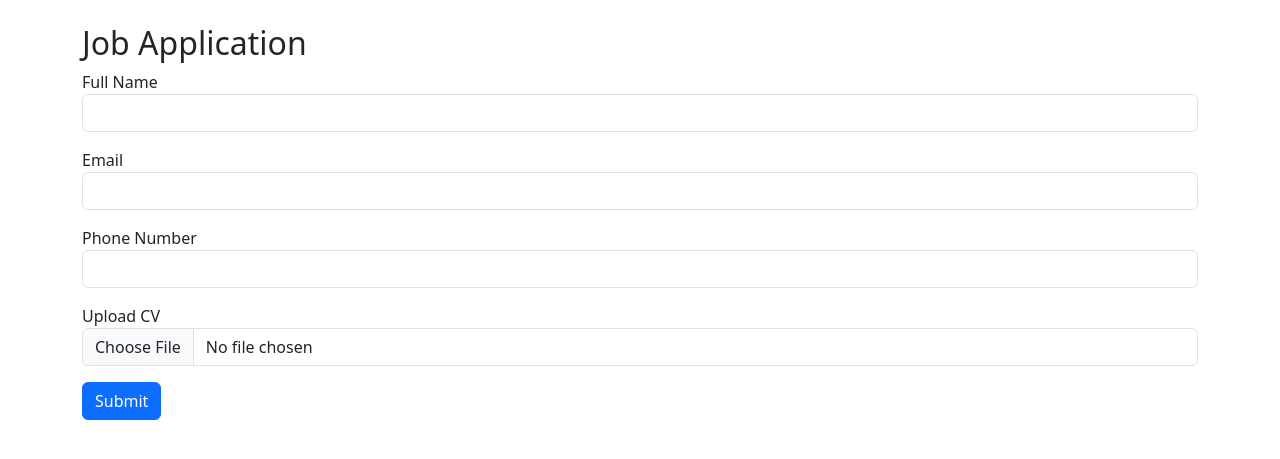
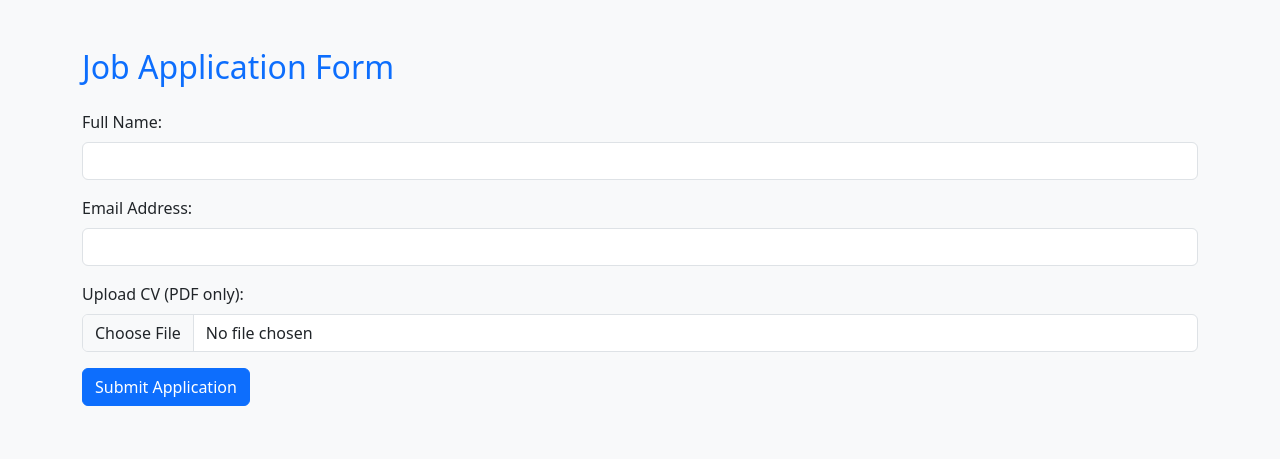
Before and after one commit to bashirubash/AI_Resume_Screening_System, a Flask app: page /apply in a window 1280 px wide. Shown: the top 459 px of the page. Run offline with Flask 3, Linux system fonts and the light colour scheme.

Commit message:
Update apply.html

```diff
--- a/templates/apply.html
+++ b/templates/apply.html
@@ -1,41 +1,28 @@
 <!DOCTYPE html>
-<html>
+<html lang="en">
 <head>
+    <meta charset="UTF-8">
     <title>Apply for Job</title>
-    <link href="https://cdn.jsdelivr.net/npm/bootstrap@5.3.3/dist/css/bootstrap.min.css" rel="stylesheet">
+    <link href="https://cdn.jsdelivr.net/npm/bootstrap@5.3.0/dist/css/bootstrap.min.css" rel="stylesheet">
 </head>
-<body class="p-4">
-    <div class="container">
-        <h2>Job Application</h2>
+<body class="bg-light">
+    <div class="container mt-5">
+        <h2 class="text-primary mb-4">Job Application Form</h2>
         <form method="POST" enctype="multipart/form-data">
             <div class="mb-3">
-                <label>Full Name</label>
-                <input type="text" name="full_name" class="form-control" required>
+                <label class="form-label">Full Name:</label>
+                <input type="text" name="name" class="form-control" required>
             </div>
             <div class="mb-3">
-                <label>Email</label>
+                <label class="form-label">Email Address:</label>
                 <input type="email" name="email" class="form-control" required>
             </div>
             <div class="mb-3">
-                <label>Phone Number</label>
-                <input type="tel" name="phone" class="form-control" required>
+                <label class="form-label">Upload CV (PDF only):</label>
+                <input type="file" name="cv" accept=".pdf" class="form-control" required>
             </div>
-            <div class="mb-3">
-                <label>Upload CV</label>
-                <input type="file" name="cv" class="form-control">
-            </div>
-            <button class="btn btn-primary">Submit</button>
+            <button type="submit" class="btn btn-primary">Submit Application</button>
         </form>
-
-        {% with messages = get_flashed_messages(with_categories=true) %}
-        {% if messages %}
-            <div class="mt-3">
-                {% for category, message in messages %}
-                    <div class="alert alert-{{ category }}">{{ message }}</div>
-                {% endfor %}
-            </div>
-        {% endif %}
-        {% endwith %}
     </div>
 </body>
 </html>
```
